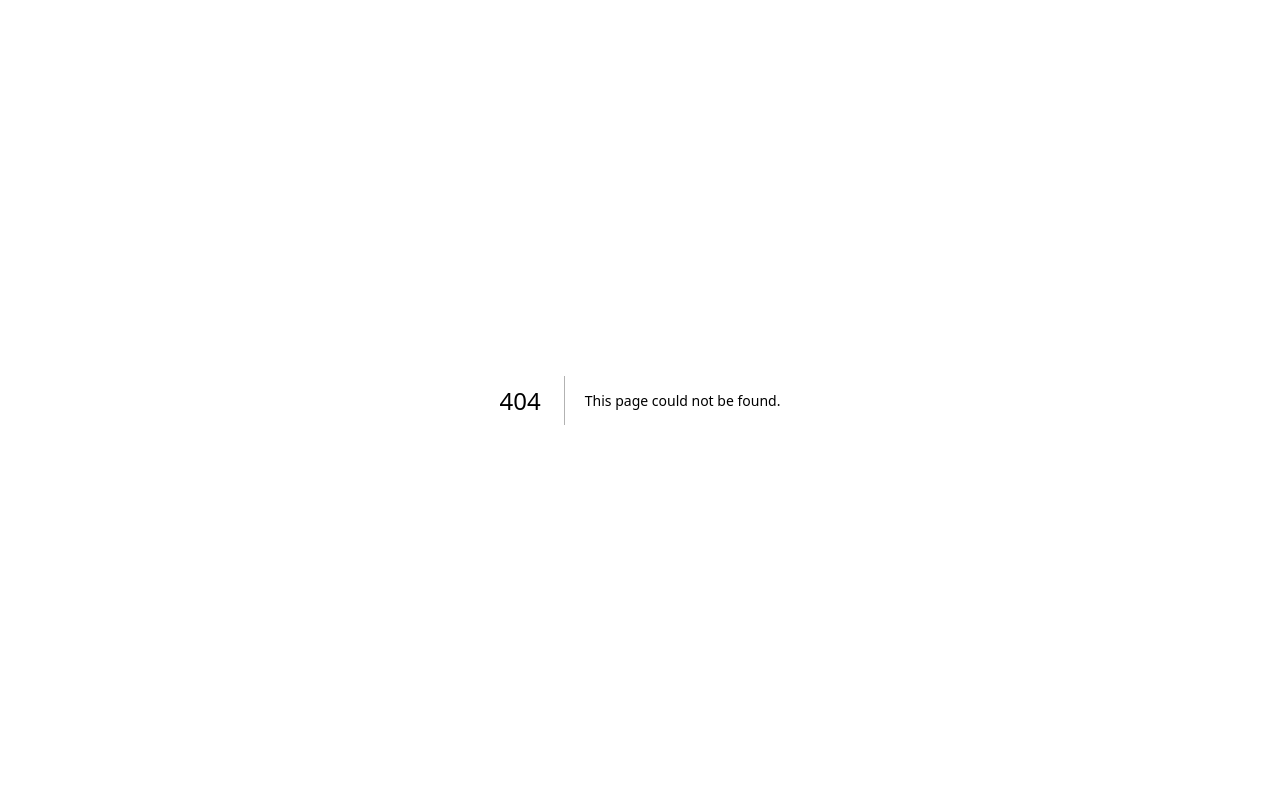
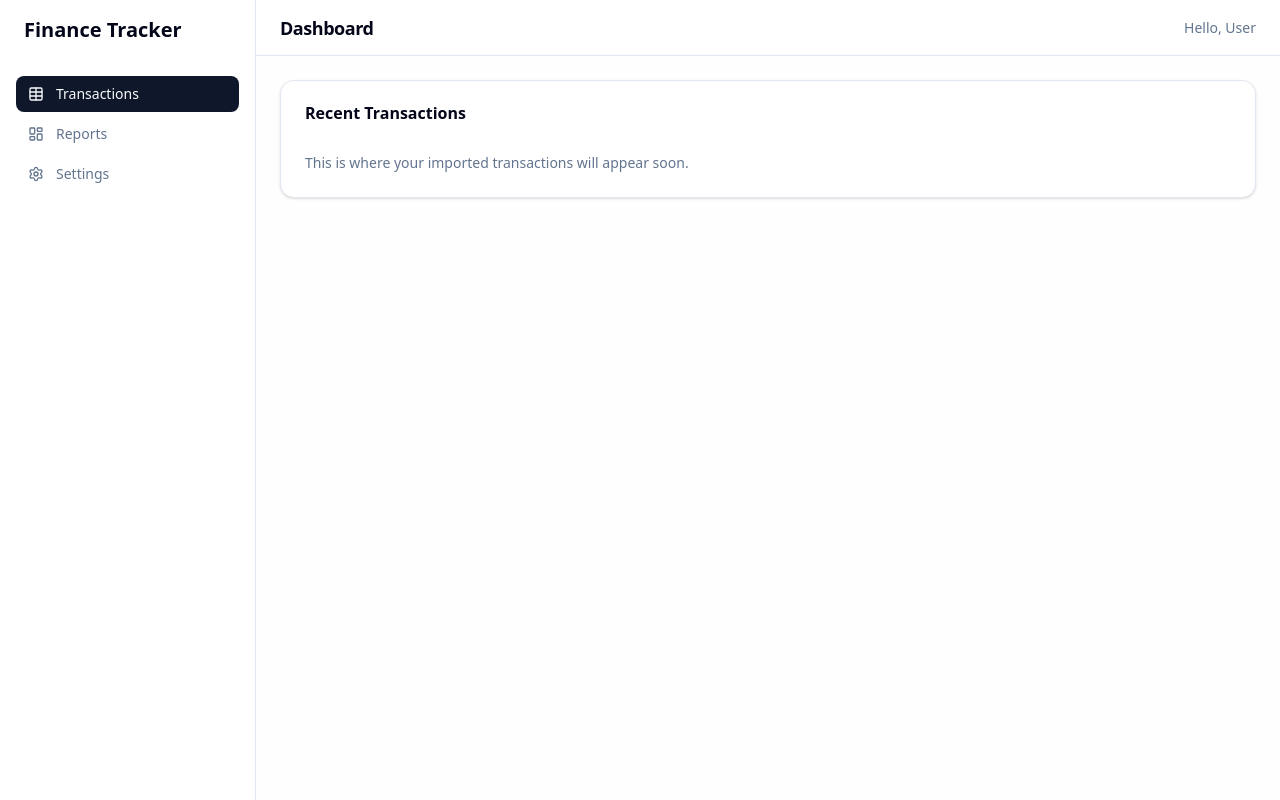
Before and after one commit to wojtek960506/finance-tracker-web, a Next.js app: page /transactions in a window 1280 px wide. Before the commit this address had no page. Built offline with nearby package versions, Linux system fonts and the light colour scheme.

Commit message:
add initial version of main page

```diff
--- /dev/null
+++ b/src/app/transactions/page.tsx
@@ -0,0 +1,21 @@
+import { AppLayout } from "@/components/layout/app-layout"
+import { Card, CardContent, CardHeader, CardTitle } from "@/components/ui/card"
+
+export default function TransactionsPage() {
+  return (
+    <AppLayout>
+      <div className="space-y-4">
+        <Card>
+          <CardHeader>
+            <CardTitle>Recent Transactions</CardTitle>
+          </CardHeader>
+          <CardContent>
+            <p className="text-sm text-muted-foreground">
+              This is where your imported transactions will appear soon.
+            </p>
+          </CardContent>
+        </Card>
+      </div>
+    </AppLayout>
+  )
+}
--- /dev/null
+++ b/src/components/layout/app-layout.tsx
@@ -0,0 +1,21 @@
+"use client"
+
+import { Sidebar } from "./sidebar"
+import { Topbar } from "./topbar"
+
+export function AppLayout({ children }: { children: React.ReactNode }) {
+  return (
+    <div className="flex h-screen">
+      {/* Sidebar (fixed on the left) */}
+      <Sidebar />
+
+      {/* Main content area */}
+      <div className="flex flex-col flex-1">
+        <Topbar />
+        <main className="flex-1 overflow-y-auto p-6 bg-muted/10">
+          {children}
+        </main>
+      </div>
+    </div>
+  )
+}
--- /dev/null
+++ b/src/components/layout/sidebar.tsx
@@ -0,0 +1,56 @@
+"use client"
+
+import Link from "next/link"
+import { usePathname } from "next/navigation"
+import { cn } from "@/lib/utils"
+import {
+  LayoutDashboard,
+  Table,
+  Settings,
+} from "lucide-react"
+
+// Centralized nav items config
+const navItems = [
+  { href: "/transactions", label: "Transactions", icon: Table },
+  { href: "/reports", label: "Reports", icon: LayoutDashboard },
+  { href: "/settings", label: "Settings", icon: Settings },
+]
+
+// Base link class (clean + reusable)
+const baseLinkClass =
+  "flex items-center gap-3 rounded-md px-3 py-2 text-sm font-medium transition-colors"
+
+// Component
+export function Sidebar() {
+  const pathname = usePathname()
+
+  return (
+    <aside className="flex flex-col w-64 h-screen border-r bg-background p-4">
+      {/* App logo / name */}
+      <div className="text-xl font-semibold mb-8 px-2">Finance Tracker</div>
+
+      {/* Navigation links */}
+      <nav className="space-y-1">
+        {navItems.map(({ href, label, icon: Icon }) => {
+          const isActive = pathname.startsWith(href)
+
+          return (
+            <Link
+              key={href}
+              href={href}
+              className={cn(
+                baseLinkClass,
+                isActive
+                  ? "bg-primary text-primary-foreground"
+                  : "text-muted-foreground hover:bg-accent hover:text-accent-foreground"
+              )}
+            >
+              <Icon className="w-4 h-4" />
+              {label}
+            </Link>
+          )
+        })}
+      </nav>
+    </aside>
+  )
+}
--- /dev/null
+++ b/src/components/layout/topbar.tsx
@@ -0,0 +1,23 @@
+"use client"
+
+import { Button } from "@/components/ui/button"
+import { Menu } from "lucide-react"
+
+export function Topbar() {
+  return (
+    <header className="flex items-center justify-between h-14 border-b bg-background px-6">
+      {/* Left side — app section title or menu */}
+      <div className="flex items-center gap-3">
+        <Button variant="ghost" size="icon" className="md:hidden">
+          <Menu className="w-5 h-5" />
+        </Button>
+        <h1 className="text-lg font-semibold tracking-tight">Dashboard</h1>
+      </div>
+
+      {/* Right side — placeholder for future features */}
+      <div className="flex items-center gap-4">
+        <div className="text-sm text-muted-foreground">Hello, User</div>
+      </div>
+    </header>
+  )
+}
```
